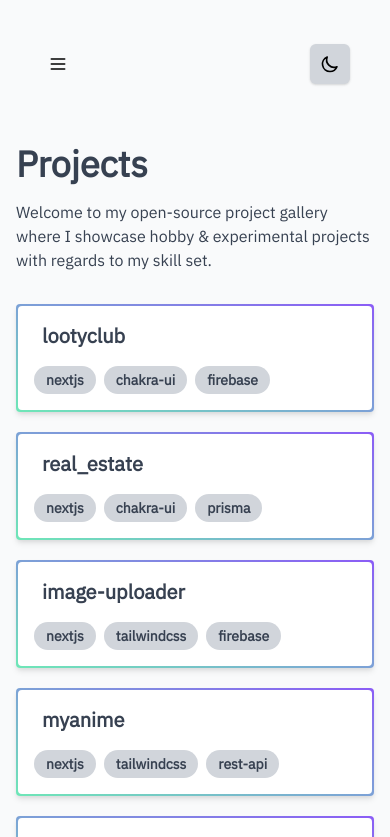
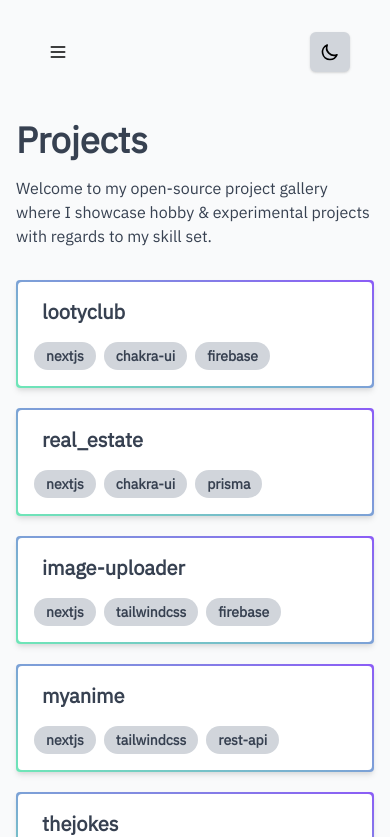
Before and after one commit to cvrlnolan/carlnolan.me, a Next.js app: page /projects in a window 390 px wide. Shown: the top 837 px of the page. Built offline with nearby package versions, Linux system fonts and the light colour scheme; what @plaiceholder/tailwindcss would draw is missing.

Commit message:
Sticky navbar

```diff
--- a/components/navbar.tsx
+++ b/components/navbar.tsx
@@ -71,7 +71,7 @@ const Navbar = (props: Props) => {
   return (
     <>
       <div className="flex-col p-4 mx-auto w-full min-h-screen antialiased bg-gray-50 dark:bg-gray-900 transition duration-300">
-        <nav className="hidden md:flex w-full p-4 h-24 justify-center">
+        <nav className="hidden md:flex w-full p-4 h-24 justify-center sticky top-0 z-50 bg-gray-50 dark:bg-gray-900 bg-opacity-90 dark:bg-opacity-70">
           <div className="flex w-3/5 mx-auto justify-between items-center">
             <div className="flex">
               <motion.ul
@@ -102,7 +102,7 @@ const Navbar = (props: Props) => {
             <div className="flex">{renderThemeButton()}</div>
           </div>
         </nav>
-        <nav className="flex md:hidden w-full p-4 h-24 justify-center">
+        <nav className="flex-col md:hidden w-full p-4 justify-center sticky top-0 z-50 bg-gray-50 dark:bg-gray-900 bg-opacity-90 dark:bg-opacity-70">
           <div className="flex px-2 w-full mx-auto justify-between items-center">
             <div className="flex">
               <button onClick={() => setOpened(!opened)}>
@@ -115,7 +115,6 @@ const Navbar = (props: Props) => {
             </div>
             <div className="flex">{renderThemeButton()}</div>
           </div>
-        </nav>
           <motion.div
             variants={mobileVariants}
             animate={opened ? "open" : "closed"}
@@ -143,7 +142,8 @@ const Navbar = (props: Props) => {
               </Link>
             </ul>
           </motion.div>
-        <div className="flex-col flex-grow w-full md:w-3/5 mt-6 mx-auto items-center">
+        </nav>
+        <div className="flex-col flex-grow w-full md:w-3/5 mt-8 mx-auto items-center">
           {props.children}
         </div>
         <Footer />
```
Lines whose indentation alone changed are shown as unchanged.
